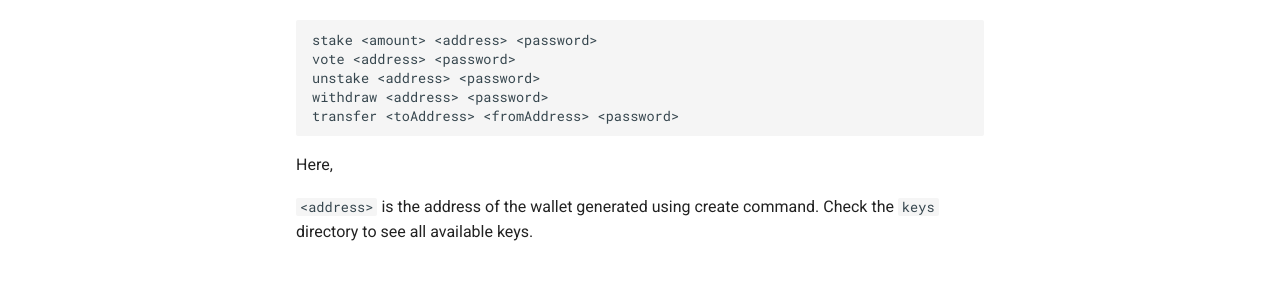
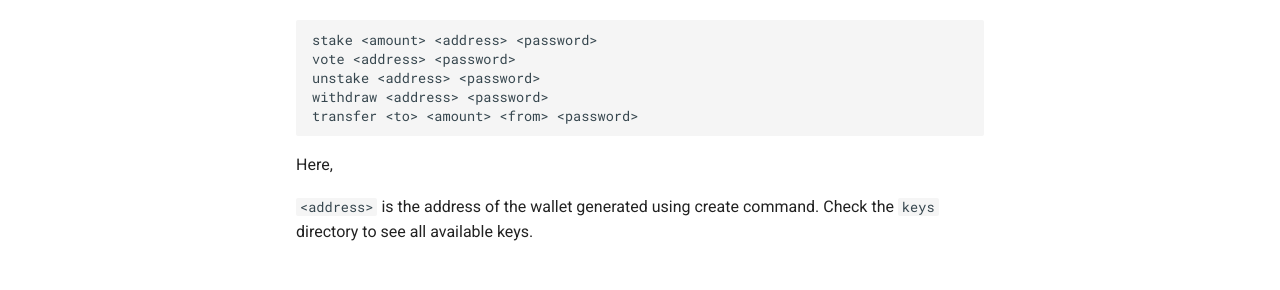
Before and after one commit to razor-network/docs, an MkDocs documentation site: the page built from docs/client.md, in a window 1280 px wide and 1262 px high. Shown: the part 703-993 px from the top of the window. Built offline with MkDocs 1.6.1 and Material for MkDocs 9.7.7, drawn with Linux system fonts in a browser that asks for light colours; some of the changed lines change nothing that is shown.

Commit message:
fix transfer

```diff
--- a/docs/client.md
+++ b/docs/client.md
@@ -23,7 +23,7 @@ Supported commands:
     vote <address> <password>
     unstake <address> <password>
     withdraw <address> <password>
-    transfer <toAddress> <fromAddress> <password>
+    transfer <to> <amount> <from> <password>
 Here,
 
 `<address>` is the address of the wallet generated using create command. Check the `keys` directory to see all available keys.
```
